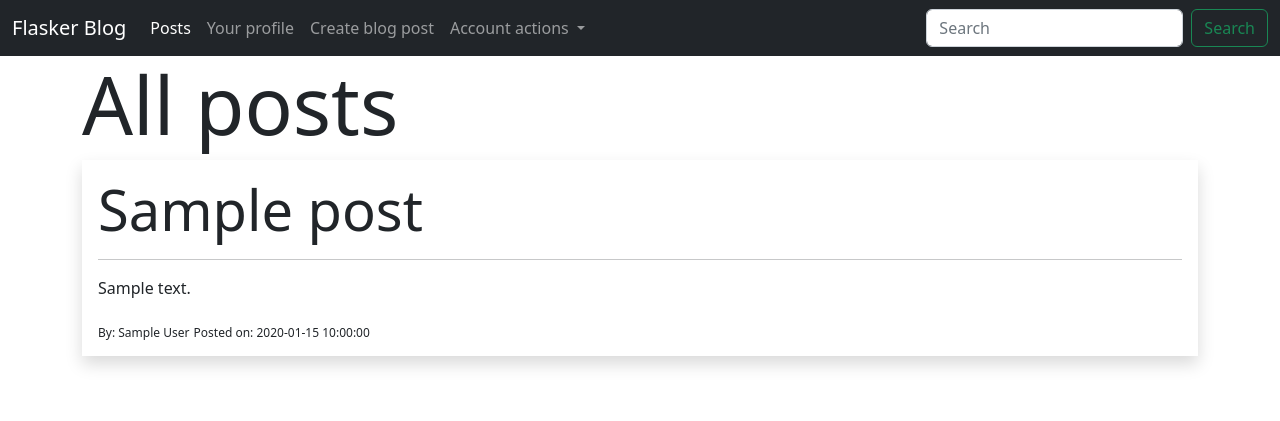
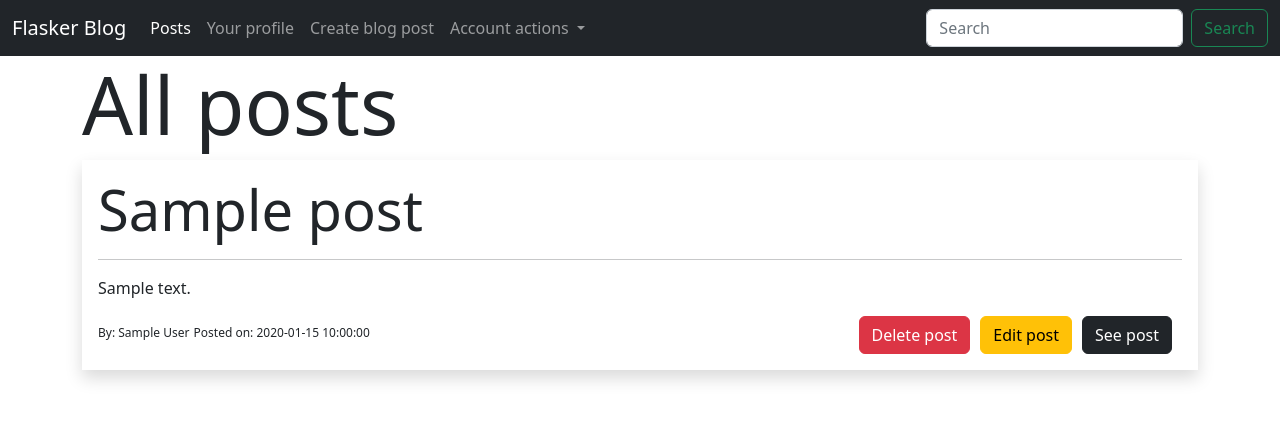
Before and after one commit to FabioVV/FlaskLearning, a Flask app: page /posts in a window 1280 px wide. Shown: the top 421 px of the page. Run offline with Flask 2, Linux system fonts and the light colour scheme; tables that the repository leaves empty hold one stand-in row (values such as "Sample post").

Commit message:
added complet CRUD for posts

```diff
--- a/app.py
+++ b/app.py
@@ -171,7 +171,6 @@ def delete(id:int):
         return redirect(url_for("add_user"))
     except:
         flash("User not deleted (Error)")
-
         return redirect(url_for("add_user"))
 #
 
@@ -194,12 +193,58 @@ def add_post():
     return render_template('add_post.html', form = form)
 #
 
-# Show posts
+# Show all posts
 @app.route('/posts')
 def posts():
     # grab all posts from the database
     posts = Posts.query.order_by(Posts.date_posted)
     return render_template('posts.html', posts = posts)
+#
+# Show individual postposts
+@app.route('/posts/<int:id>')
+def post(id):
+    # grab all posts from the database
+    post = Posts.query.get_or_404(id)
+    return render_template('post.html', post = post)
+#
+
+# Edit posts
+@app.route('/posts/edit/<int:id>', methods=['GET','POST'])
+def edit_post(id):
+    post = Posts.query.get_or_404(id)
+    form = PostForm()
+
+    if form.validate_on_submit():
+        post.title = form.title.data
+        post.content = form.content.data
+        post.author = form.author.data
+        post.slug = form.slug.data
+
+        #update database
+        db.session.add(post)
+        db.session.commit()
+        flash("Post has been updated.")
+        return redirect(url_for('post', id = post.id))
+
+    form.title.data = post.title
+    form.content.data = post.content
+    form.author.data = post.author
+    form.slug.data = post.slug
+    return render_template('edit_post.html', form = form)
+#
+
+# Delete post
+@app.route('/posts/delete/<int:id>')
+def post_delete(id):
+    posttodelete = Posts.query.get_or_404(id)
+    try:
+        db.session.delete(posttodelete)
+        db.session.commit()
+        flash("Post deleted!")
+        return redirect(url_for("posts"))
+    except:
+        flash("Post not deleted. (Error)")
+        return redirect(url_for("posts"))
 #
 
 #Error handlers
--- a/static/app.css
+++ b/static/app.css
@@ -4,3 +4,15 @@
     flex-wrap: wrap;
     flex-grow: 1;
 }
+.btn.btn-dark{
+    float: right;
+    margin-right: 10px;
+}
+.btn.btn-warning{
+    float: right;
+    margin-right: 10px;
+}
+.btn.btn-danger{
+    float: right;
+    margin-right: 10px;
+}
--- a/templates/posts.html
+++ b/templates/posts.html
@@ -10,10 +10,16 @@
         <hr>
         <p>{{p.content}}</p>
         <sub style="display: none;">{{p.slug}}</sub>
-        <sub>By: {{p.author}}</sub>
-        <sub>Posted on: {{p.date_posted}}</sub>
+        <sub >By: {{p.author}}</sub>
+        <sub >Posted on: {{p.date_posted}}</sub>
+        <a type="button" class="btn btn-dark" href="{{ url_for('post', id = p.id) }}">See post</a>
+        <a type="button" class="btn btn-warning" href="{{ url_for('edit_post', id = p.id) }}">Edit post</a>
+        <a type="button" class="btn btn-danger" href="{{url_for('post_delete',id = p.id)}}">Delete post</a>
     </div>
 
+
 </div>
+
+
 {%endfor%}
 {% endblock %}
```
Also changed, not shown: templates/edit_post.html (added, +23 -0 lines), templates/post.html (added, +21 -0 lines).
